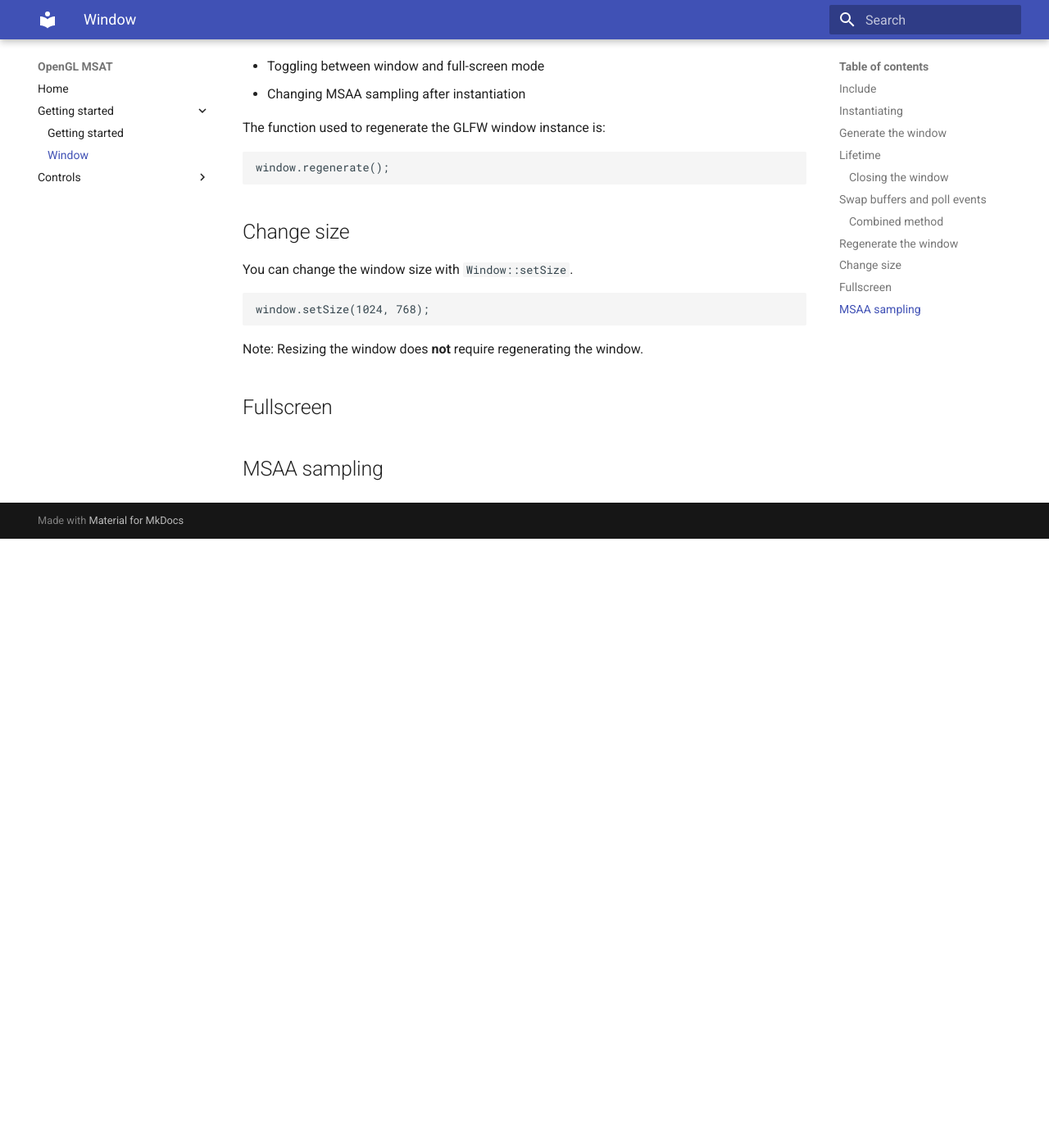
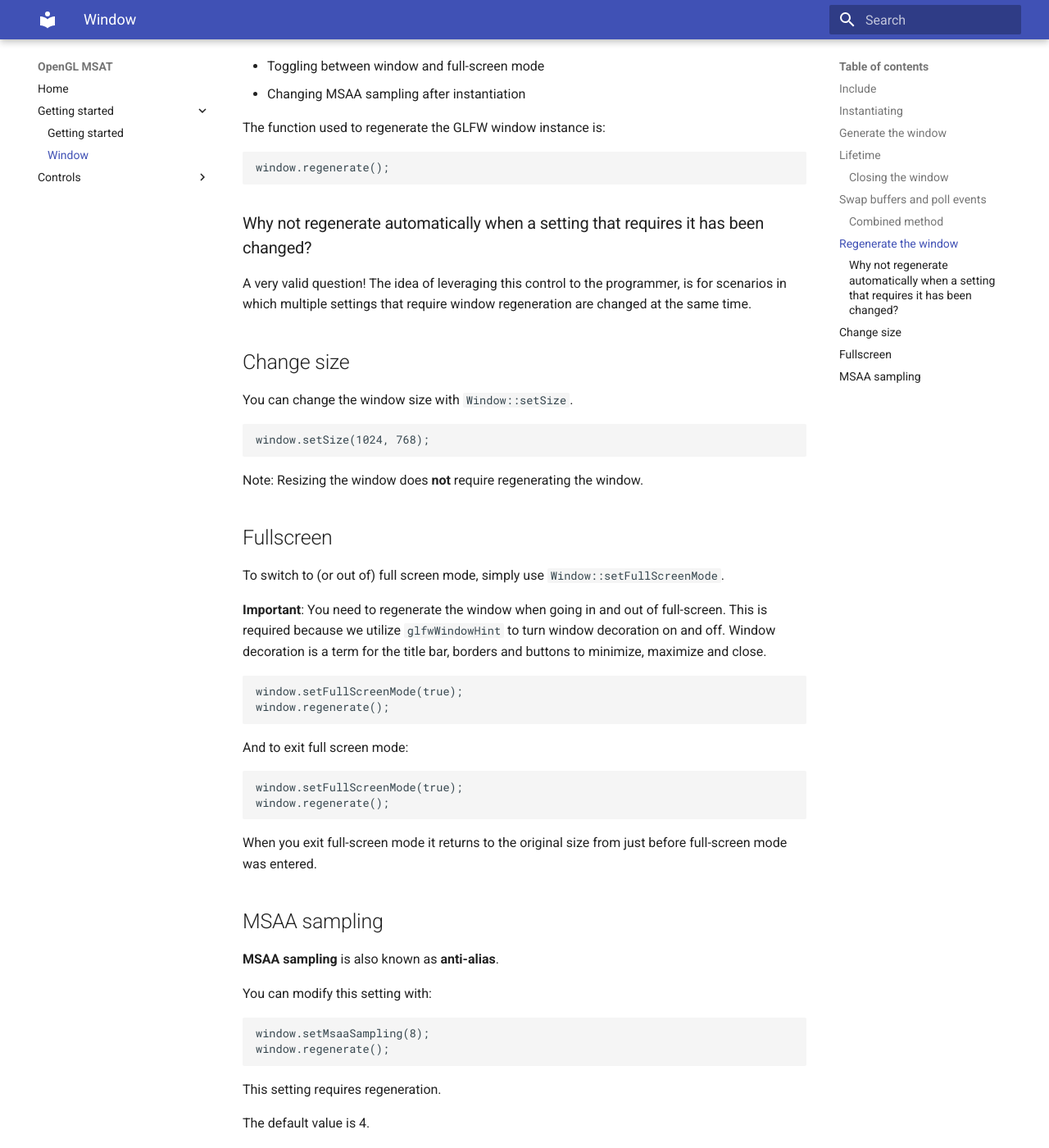
Before and after one commit to markhj/opengl-msat, an MkDocs documentation site: the page built from docs/window/window.md, in a window 1280 px wide and 1400 px high, scrolled down 2558 px. Shown: the whole window at 82% size. Built offline with MkDocs 1.6.1 and Material for MkDocs 9.7.7, drawn with Linux system fonts in a browser that asks for light colours; before the commit the page ends 3215 px from its top, so only the background shows below that.

Commit message:
Documentation for Window class

`````diff
--- a/docs/window/window.md
+++ b/docs/window/window.md
@@ -108,6 +108,11 @@ The function used to regenerate the GLFW window instance is:
 window.regenerate();
 ````
 
+### Why not regenerate automatically when a setting that requires it has been changed?
+
+A very valid question! The idea of leveraging this control to the programmer, is for scenarios
+in which multiple settings that require window regeneration are changed at the same time.
+
 ## Change size
 
 You can change the window size with ``Window::setSize``.
@@ -119,5 +124,37 @@ window.setSize(1024, 768);
 Note: Resizing the window does **not** require regenerating the window.
 
 ## Fullscreen
+To switch to (or out of) full screen mode, simply use ``Window::setFullScreenMode``.
+
+**Important**: You need to regenerate the window when going in and out of full-screen.
+This is required because we utilize ``glfwWindowHint`` to turn window decoration on and off.
+Window decoration is a term for the title bar, borders and buttons to minimize, maximize and close.
+
+````c++
+window.setFullScreenMode(true);
+window.regenerate();
+````
+
+And to exit full screen mode:
+
+````c++
+window.setFullScreenMode(true);
+window.regenerate();
+````
+
+When you exit full-screen mode it returns to the original size from
+just before full-screen mode was entered.
 
 ## MSAA sampling
+**MSAA sampling** is also known as **anti-alias**.
+
+You can modify this setting with:
+
+````c++
+window.setMsaaSampling(8);
+window.regenerate();
+````
+
+This setting requires regeneration.
+
+The default value is 4.
`````
Also changed, not shown: 1 other file.
